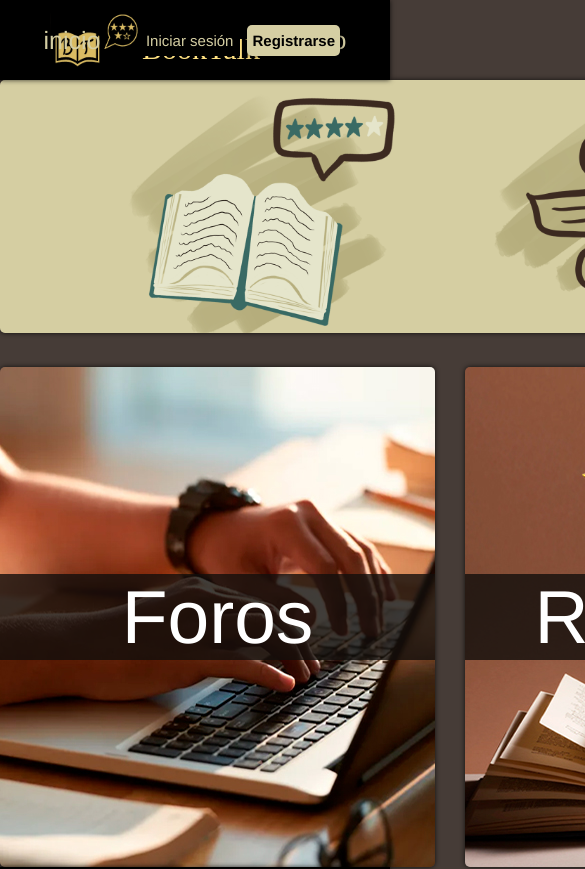
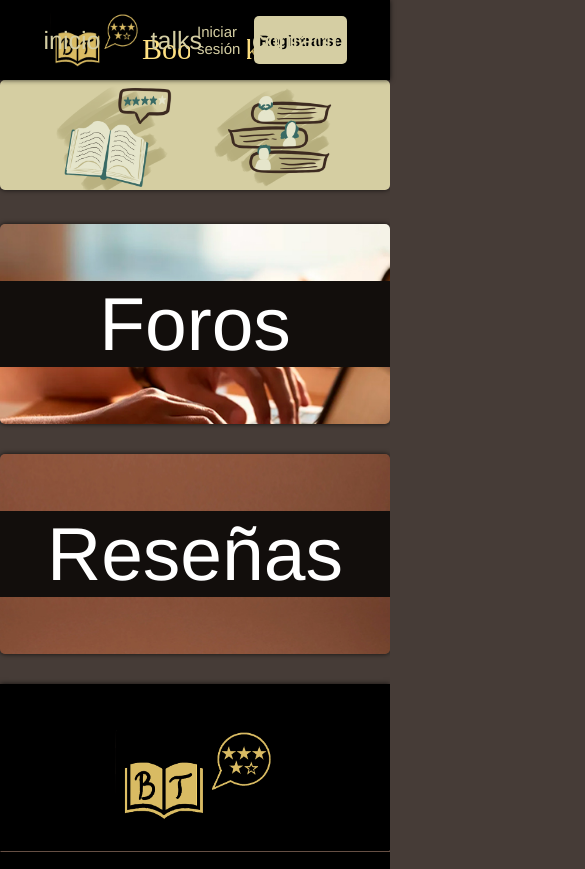
Before and after one commit to VictorMCS11/BookTalks_FrontEnd, a React (Vite) app: page / in a window 390 px wide. Shown: the top 869 px of the page, 585 px wide, since content can reach past the window. Built offline with nearby package versions, Linux system fonts and the light colour scheme.

Commit message:
primera fase responsive

```diff
--- a/src/App.css
+++ b/src/App.css
@@ -19,12 +19,15 @@
 
 body{
     background-color: var(--background-main);
+    width: auto;
+    height: auto;
+    overflow-x: hidden;
 }
 
 .page{
     display: flex;
     flex-direction: column;
-    min-height: 100vh;
+    height: auto;
     width: 900px;
     margin: auto;
 }
@@ -35,6 +38,12 @@ body{
     margin-top: 130px;
     height: 90px;
     width: 135px;
+}
+@media (max-width: 910px) {
+    .page {
+        width: 100%;
+        height: auto;
+    }
 }
 
 /* .reviewBooksButtons{
--- a/src/components/Footer/Footer.jsx
+++ b/src/components/Footer/Footer.jsx
@@ -4,9 +4,11 @@ import './footer.css'
 export function Footer(){
     return(
         <div className="footer">
-            <img src={logo} alt="" />
-            <hr />
-            <p>VictorMCS11@gmail.com<br></br>ethan.h.botia@gmail.com</p>
+            <div className="footer_container">
+                <img src={logo} alt="" />
+                <hr />
+                <p>VictorMCS11@gmail.com<br></br>ethan.h.botia@gmail.com</p>
+            </div>
         </div>
     )
 }
--- a/src/components/Footer/footer.css
+++ b/src/components/Footer/footer.css
@@ -1,25 +1,41 @@
 .footer{
     z-index: 3;
+    position: relative;
     display: flex;
     flex-direction: column;
     align-items: center;
-    position: relative;
-    /* top: 80px; */
     height: 250px;
+    width: 100vw;
+    margin-top: 30px;
     background-color: var(--black);
     -webkit-box-shadow: 0px 0px 5px 0px rgba(0,0,0,0.75);
     -moz-box-shadow: 0px 0px 5px 0px rgba(0,0,0,0.75);
     box-shadow: 0px 0px 5px 0px rgba(0,0,0,0.75);
 }
-.footer > img{
+.footer_container{
+    flex-direction: column;
+    align-items: center;
+    display: flex;
+    align-items: center;
+    justify-content: center;
+    height: 100%;
+    width: 100%;
+}
+.footer > .footer_container > img{
     margin-top: 20px;
     height: 100px;
 }
 hr{
     margin: 20px 0 20px 0;
-    width: 100%;
+    width: 100vw;
     border-color: var(--almost-black);
 }
-.footer p{
+.footer > .footer_container > p{
     color: var(--third-color);
 }
+
+@media (max-width: 910px) {
+    .footer {
+        width: 100vw;
+    }
+}
--- a/src/components/Menu/Menu.jsx
+++ b/src/components/Menu/Menu.jsx
@@ -53,7 +53,9 @@ export function Menu() {
     return(
         !authentication.isAuthenticated ? (
             <section className="menu">
+                <div className="menu_container">
                     <Link to={links[0].href} className="menu_logo"><img src={logo} alt="" /><span>BookTalk</span></Link>
+                    <div className="menu_sections">
                         <Link to={links[0].href} className="menu_option">{links[0].name}</Link>
                         <div className="talks">
                             <a className="menu_talks">talks</a>
@@ -64,14 +66,18 @@ export function Menu() {
                             </ul>
                         </div>
                         <Link to={links[3].href} className="menu_option">{links[3].name}</Link>
+                    </div>
                     <div className="menu_login">
                         <Link to={links[4].href} className="button_login">{links[4].name}</Link>
                         <Link to={links[5].href} className="button_checkin">{links[5].name}</Link>
                     </div>
+                </div>
             </section>
         ):(
             <section className="menu">
+                <div className="menu_container">
                     <Link to={links[0].href} className="menu_logo"><img src={logo} alt="" /><span>BookTalk</span></Link>
+                    <div className="menu_sections">
                         <Link to={links[0].href} className="menu_option">{links[0].name}</Link>
                         <div className="talks">
                             <a className="menu_talks">talks</a>
@@ -82,9 +88,11 @@ export function Menu() {
                             </ul>
                         </div>
                         <Link to={links[3].href} className="menu_option">{links[3].name}</Link>
+                    </div>
                     <div className="menu_logged">
                         <p className="logged_name_user">{userName}</p>
                         <button className="button_close_session" onClick={closeSession}>cerrar sesión</button>
+                    </div>
                 </div>
         </section>
         )
--- a/src/components/Menu/menu.css
+++ b/src/components/Menu/menu.css
@@ -2,15 +2,30 @@
     position: fixed;
     z-index: 10;
     background-color: var(--black);
-    display: flex;
-    align-items: center;
-    justify-content: center;
-    gap: 50px;
-    height: 80px;
-    width: 100%;
     -webkit-box-shadow: 0px 0px 5px 0px rgba(0,0,0,0.75);
     -moz-box-shadow: 0px 0px 5px 0px rgba(0,0,0,0.75);
     box-shadow: 0px 0px 5px 0px rgba(0,0,0,0.75);
+    width: 100vw;
+    height: 80px;
+    display: flex;
+    justify-content: center;
+}
+.menu_container{
+    display: flex;
+    align-items: center;
+    justify-content: space-between;
+    gap: 50px;
+    height: 100%;
+    width: 100%;
+    padding: 0 50px;
+}
+.menu_sections{
+    position: absolute;
+    display: flex;
+    gap: 50px;
+    top: 50%;
+    left: 50%;
+    transform: translate(-50%,-50%);
 }
 .menu_option{
     color: rgb(213, 206, 163);
@@ -112,7 +127,7 @@
 }
 
 .menu_logo{
-    position: absolute;
+    /* position: absolute; */
     margin-top: 5px;
     height: 60px;
     width: 90px;
@@ -138,8 +153,6 @@
 }
 
 .menu_login{
-    position: absolute;
-    right: 50px;
     display: flex;
     gap: 7px;
 }
@@ -180,12 +193,10 @@
 }
 
 .menu_logged{
-    position: absolute;
     display: flex;
+    flex-direction: column;
     align-items: center;
-    flex-direction: column;
-    right: 50px;
-    gap: 5px;
+    gap: 7px;
 }
 
 .logged_name_user{
@@ -205,3 +216,9 @@
     border: none;
     color: rgb(255, 98, 98);
 }
+
+@media (max-width: 910px) {
+    .menu{
+        width: 100vw;
+    }
+}
--- a/src/components/SectionsHome/sectionsHome.css
+++ b/src/components/SectionsHome/sectionsHome.css
@@ -64,3 +64,27 @@
 .sections > div > a:hover p{
     opacity: 1;
 }
+
+@media(max-width: 910px){
+    .sections > div{
+        background-repeat: no-repeat;
+        background-size: cover;
+        background-position-x: center;
+        min-height: 200px;
+    }
+    .sections{
+        display: flex;
+        width: 100%;
+        flex-direction: column;
+        margin-top: 30px;
+        gap: 30px;
+    }
+    .sections > div > a > h2{
+        z-index: 1;
+        font-weight: normal;
+        width: 100%;
+        height: 100%;
+        background-color: rgba(18, 14, 12, 1);
+        transition: .2s
+    }
+}
```
Also changed, not shown: src/components/BannerHome/bannerHome.css (line endings or trailing spaces). Lines whose indentation alone changed are shown as unchanged.
